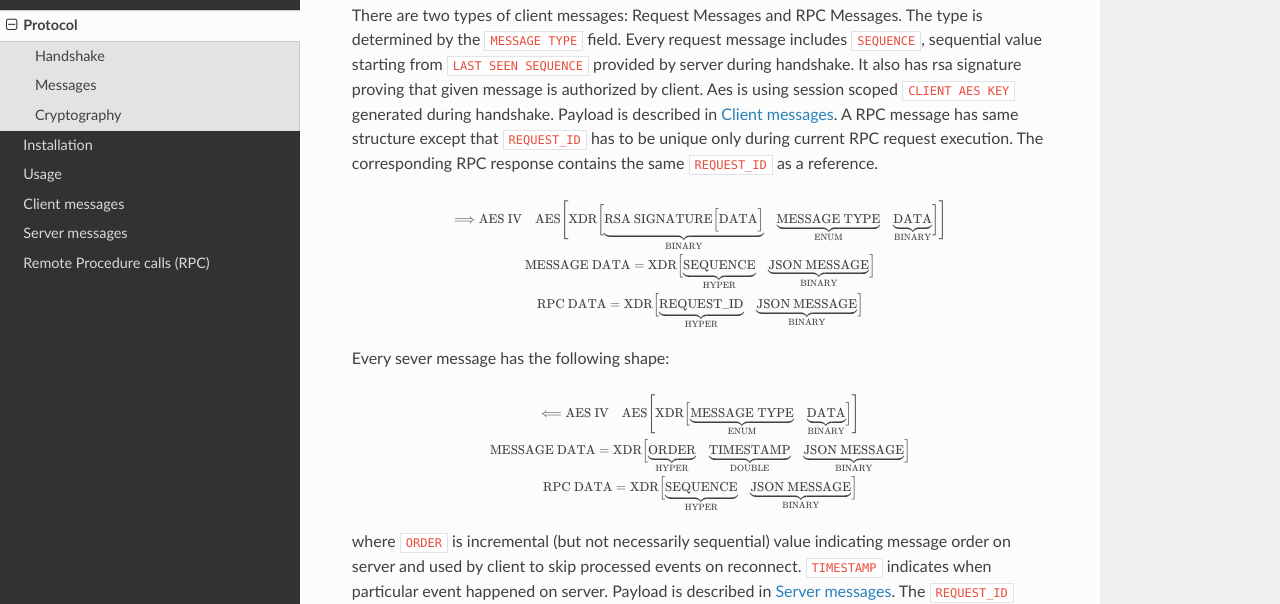
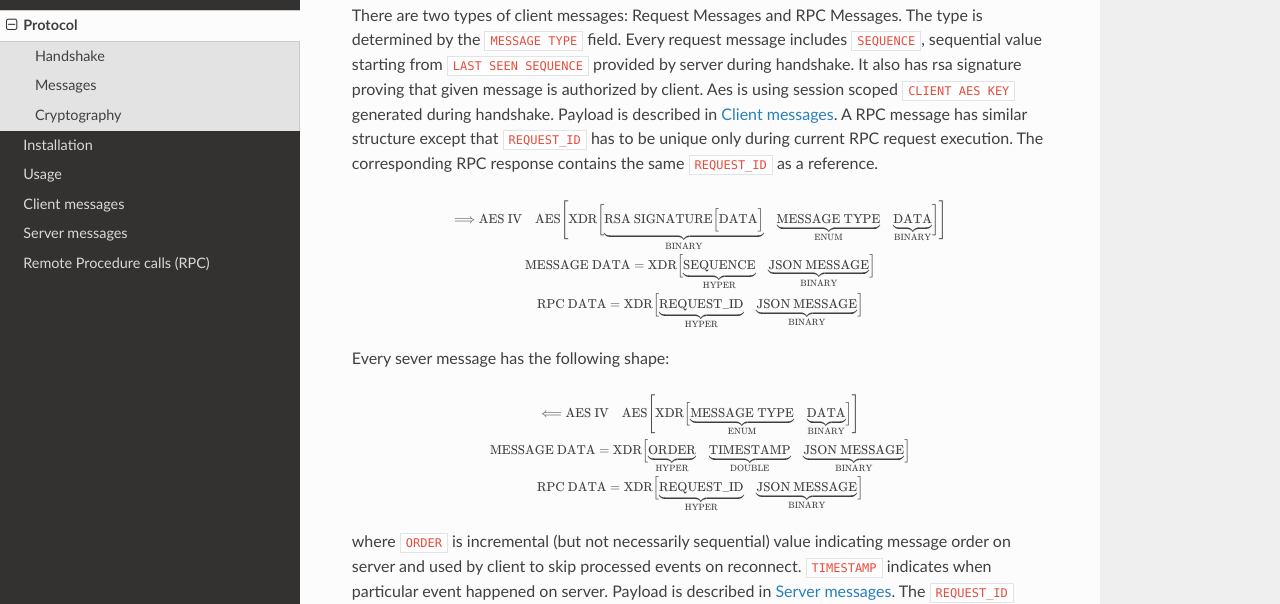
Before and after one commit to CryptologyExchange/cryptology-client-python, a Sphinx documentation site: the page built from docs/protocol.rst, in a window 1280 px wide and 900 px high, scrolled down 464 px. Shown: the part 153-757 px from the top of the window. Built offline with Sphinx 7.4.7 and the Read the Docs theme 2.0.0, drawn with Linux system fonts in a browser that asks for light colours.

Commit message:
update docs

```diff
--- a/docs/protocol.rst
+++ b/docs/protocol.rst
@@ -62,7 +62,7 @@ from ``LAST SEEN SEQUENCE`` provided by server during handshake. It also has
 rsa signature proving that given message is authorized by client. Aes is using
 session scoped ``CLIENT AES KEY`` generated during handshake.
 Payload is described in :doc:`/client_messages`.
-A RPC message has same structure except that ``REQUEST_ID`` has to be unique only
+A RPC message has similar structure except that ``REQUEST_ID`` has to be unique only
 during current RPC request execution. The corresponding RPC response contains
 the same ``REQUEST_ID`` as a reference.
 
@@ -138,7 +138,7 @@ Every sever message has the following shape:
     \text{RPC DATA} =
         \text{XDR}
         \Big[
-            \underbrace{\text{SEQUENCE}}_\text{HYPER}
+            \underbrace{\text{REQUEST_ID}}_\text{HYPER}
             \quad
             \underbrace{\text{JSON MESSAGE}}_\text{BINARY}
         \Big]
```
